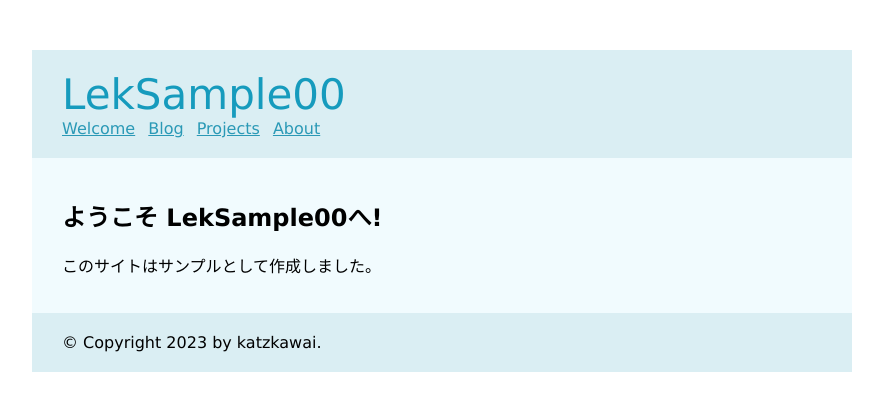
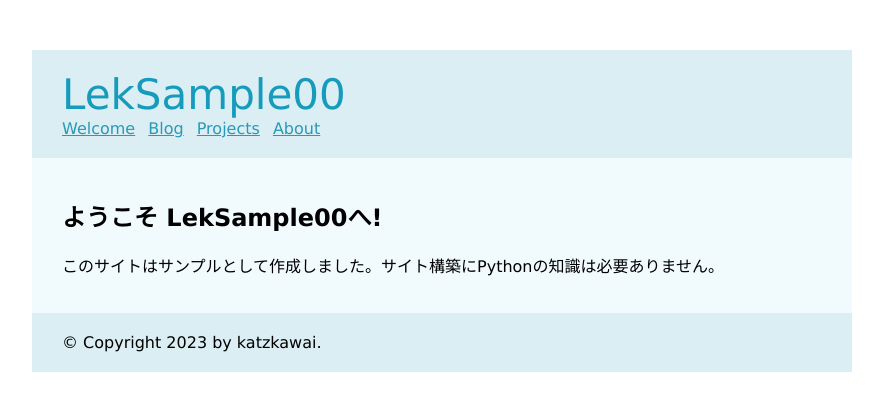
Before and after one commit to katzkawai/Lektor00, a plain HTML site: page index.html in a window 1280 px wide. Shown: the whole page, without its empty margins (198-1081 px from the left). Drawn offline with Linux system fonts and the light colour scheme.

Commit message:
modify files

```diff
--- a/index.html
+++ b/index.html
@@ -21,7 +21,7 @@
   <div class="page">
 
   <h2>ようこそ LekSample00へ!</h2>
-  <p>このサイトはサンプルとして作成しました。</p>
+  <p>このサイトはサンプルとして作成しました。サイト構築にPythonの知識は必要ありません。</p>
 
 
   </div>
```
Also changed, not shown: 1 other file.
